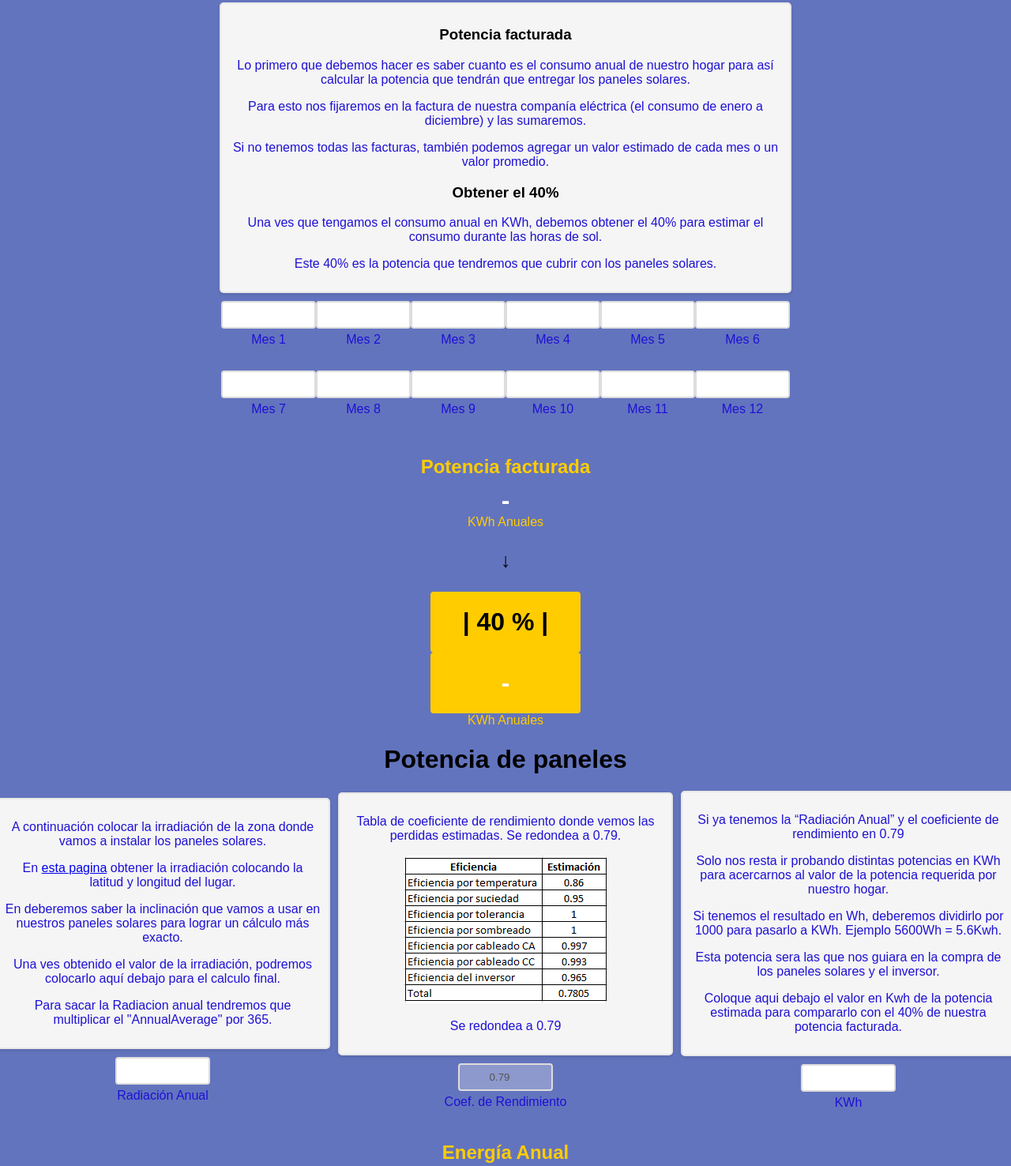
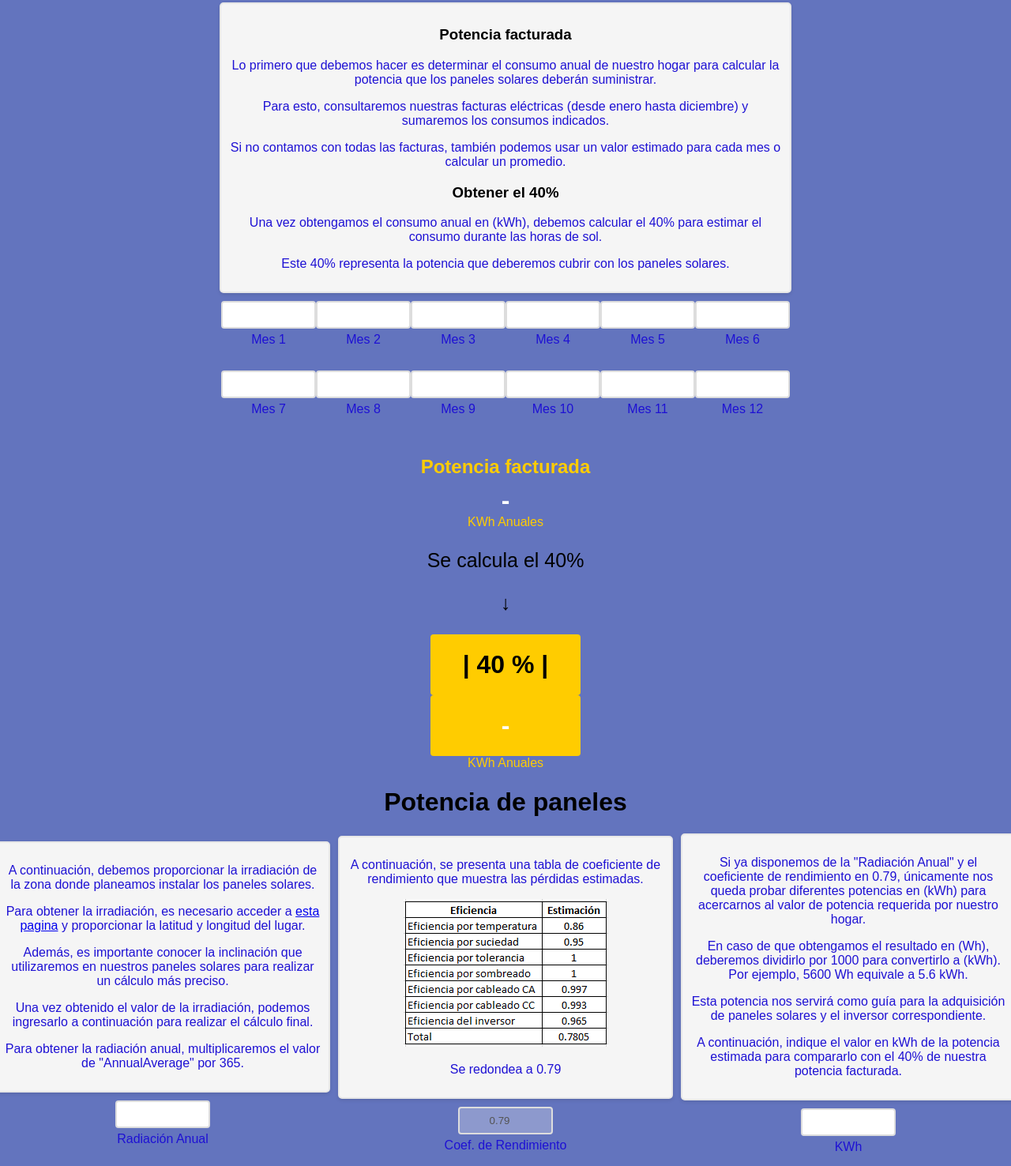
Before and after one commit to Nico950/CasasSolares, a plain HTML site: page index.html in a window 1280 px wide. Shown: the part 278-1754 px from the top of the page at 79% size. Drawn offline with Linux system fonts and the light colour scheme.

Commit message:
the text has been improved

```diff
--- a/index.html
+++ b/index.html
@@ -13,13 +13,12 @@
         <div class="input-container">
             <div class="column-text">
                 <h3 style="text-align: center;">Potencia facturada</h3>
-                <p>Lo primero que debemos hacer es saber cuanto es el consumo anual de nuestro hogar para así calcular la potencia que tendrán que entregar los paneles solares.
-                    <p>Para esto nos fijaremos en la factura de nuestra companía eléctrica (el consumo de enero a diciembre) y las sumaremos.</p>
-                    <p>Si no tenemos todas las facturas, también podemos agregar un valor estimado de cada mes o un valor promedio. </p>
+                <p>Lo primero que debemos hacer es determinar el consumo anual de nuestro hogar para calcular la potencia que los paneles solares deberán suministrar.</p>
+                  <p>Para esto, consultaremos nuestras facturas eléctricas (desde enero hasta diciembre) y sumaremos los consumos indicados.</p>
+                <p>Si no contamos con todas las facturas, también podemos usar un valor estimado para cada mes o calcular un promedio.</p>
                     <h3 style="text-align: center;">Obtener el 40%</h3>
-                    <p>Una ves que tengamos el consumo anual en KWh, debemos obtener el 40% para estimar el consumo durante las horas de sol.</p>
-                        <p>Este 40% es la potencia que tendremos que cubrir con los paneles solares.</p>
-                    </p>
+                    <p>Una vez obtengamos el consumo anual en (kWh), debemos calcular el 40% para estimar el consumo durante las horas de sol.</p>
+                    <p>Este 40% representa la potencia que deberemos cubrir con los paneles solares.</p>
             </div>
             <div class="input-container">
                 <div class="container">
@@ -82,8 +81,9 @@
         <div id="resultado2" class="resultado3" >-</div>
     <div class="resultadok">
         KWh Anuales
-    <p style="color:black; font-size: 25px;" >↓</p>
-    </div>
+        <p style="color:black; font-size: 25px;" >Se calcula el 40%</p>
+        <p style="color:black; font-size: 25px;" >↓</p>
+      </div>
         <h2 class="resultado" style="color: black;"> | 40 % |</h2>
         <div id="resultado1" class="resultado" >-</div>
     <div class="resultadok">
@@ -93,18 +93,18 @@
     <div class="container">
         <div class="input-container">
             <div class="column-text2">
-                <p>A continuación colocar la irradiación de la zona donde vamos a instalar los paneles solares.</p>
-                  <p> En <a href="https://insolacion.energizar.org.ar/" target="_blank" rel="noreferrer noopener">esta pagina</a> obtener la irradiación colocando la latitud y longitud del lugar.</p>
-                  <p> En deberemos saber la inclinación que vamos a usar en nuestros paneles solares para lograr un cálculo más exacto.
-                  <p>Una ves obtenido el valor de la irradiación, podremos colocarlo aquí debajo para el calculo final.</p>
-                  <p>Para sacar la Radiacion anual tendremos que multiplicar el "AnnualAverage" por 365.</p>
+              <p>A continuación, debemos proporcionar la irradiación de la zona donde planeamos instalar los paneles solares.</p>
+              <p>Para obtener la irradiación, es necesario acceder a <a href="https://insolacion.energizar.org.ar/" target="_blank" rel="noreferrer noopener">esta pagina</a> y proporcionar la latitud y longitud del lugar.</p>
+              <p>Además, es importante conocer la inclinación que utilizaremos en nuestros paneles solares para realizar un cálculo más preciso.</p>
+              <p>Una vez obtenido el valor de la irradiación, podemos ingresarlo a continuación para realizar el cálculo final.</p>
+              <p>Para obtener la radiación anual, multiplicaremos el valor de "AnnualAverage" por 365.</p>
                   </div>
             <input type="number" id="input2" step="0.01">
             <label for="input2">Radiación Anual</label>
         </div>
         <div class="input-container">
             <div class="column-text2">
-              <p>Tabla de coeficiente de rendimiento donde vemos las perdidas estimadas. Se redondea a 0.79.</p>
+              <p>A continuación, se presenta una tabla de coeficiente de rendimiento que muestra las pérdidas estimadas.</p>
               <center><img src="./Tabla.png"> </center>
               <p>Se redondea a 0.79</p>
 
@@ -114,11 +114,10 @@
         </div>
         <div class="input-container">
            <div class="column-text2">
-            <p>Si ya tenemos la “Radiación Anual” y el coeficiente de rendimiento en 0.79</p>
-            <p>Solo nos resta ir probando distintas potencias en KWh para acercarnos al valor de la potencia requerida por nuestro hogar.</p>
-            <p>Si tenemos el resultado en Wh, deberemos dividirlo por 1000 para pasarlo a KWh. Ejemplo 5600Wh = 5.6Kwh.</p>
-            <p>Esta potencia sera las que nos guiara en la compra de los paneles solares y el inversor.</p>
-            <p>Coloque aqui debajo el valor en Kwh de la potencia estimada para compararlo con el 40% de nuestra potencia facturada.</p>
+            <p>Si ya disponemos de la "Radiación Anual" y el coeficiente de rendimiento en 0.79, únicamente nos queda probar diferentes potencias en (kWh) para acercarnos al valor de potencia requerida por nuestro hogar.</p>
+              <p>En caso de que obtengamos el resultado en (Wh), deberemos dividirlo por 1000 para convertirlo a (kWh). Por ejemplo, 5600 Wh equivale a 5.6 kWh.</p>
+                <p>Esta potencia nos servirá como guía para la adquisición de paneles solares y el inversor correspondiente.</p>
+                  <p>A continuación, indique el valor en kWh de la potencia estimada para compararlo con el 40% de nuestra potencia facturada.</p>
             </div>
             <input type="number" id="input1" step="0.01">
             <label for="input1">KWh</label>
```
